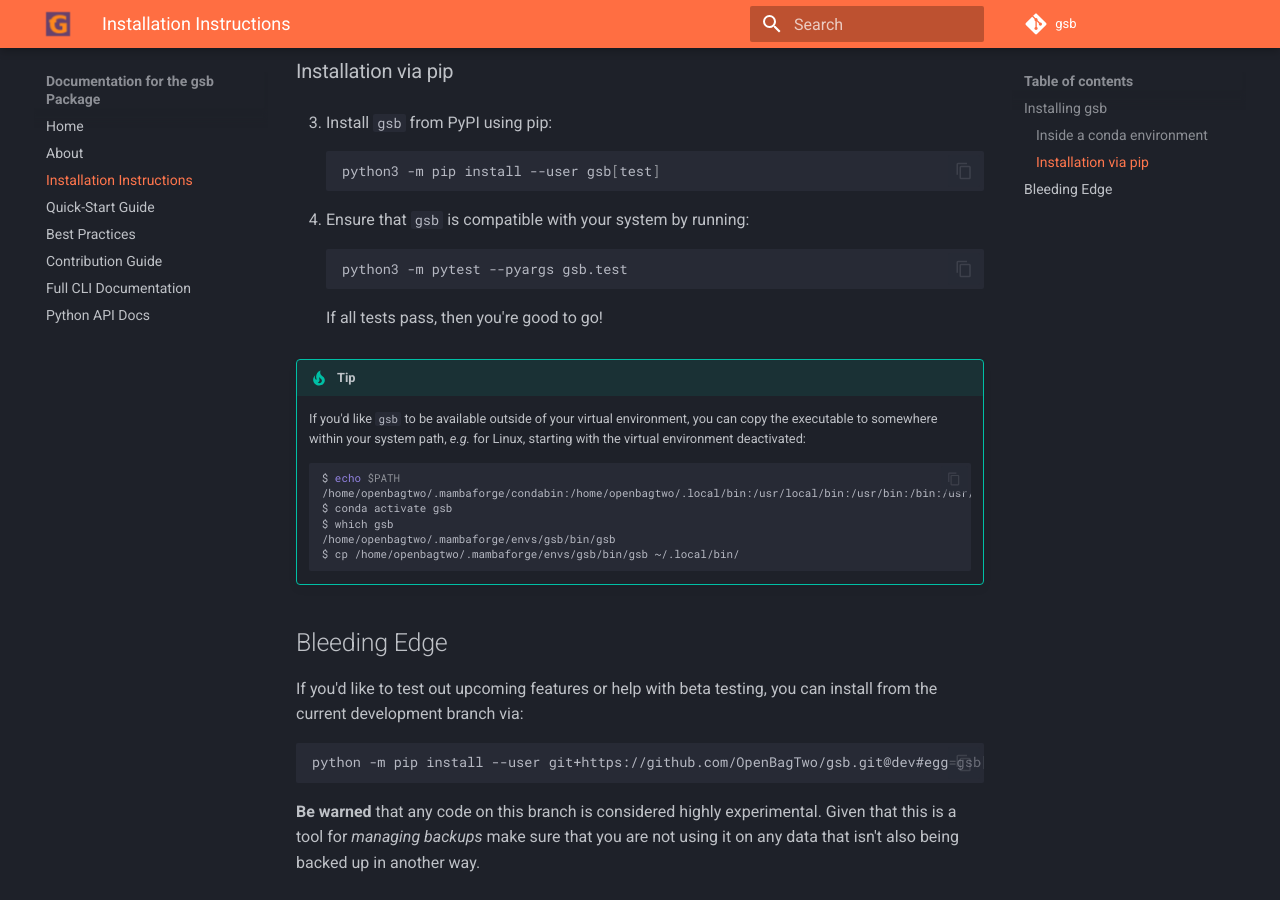
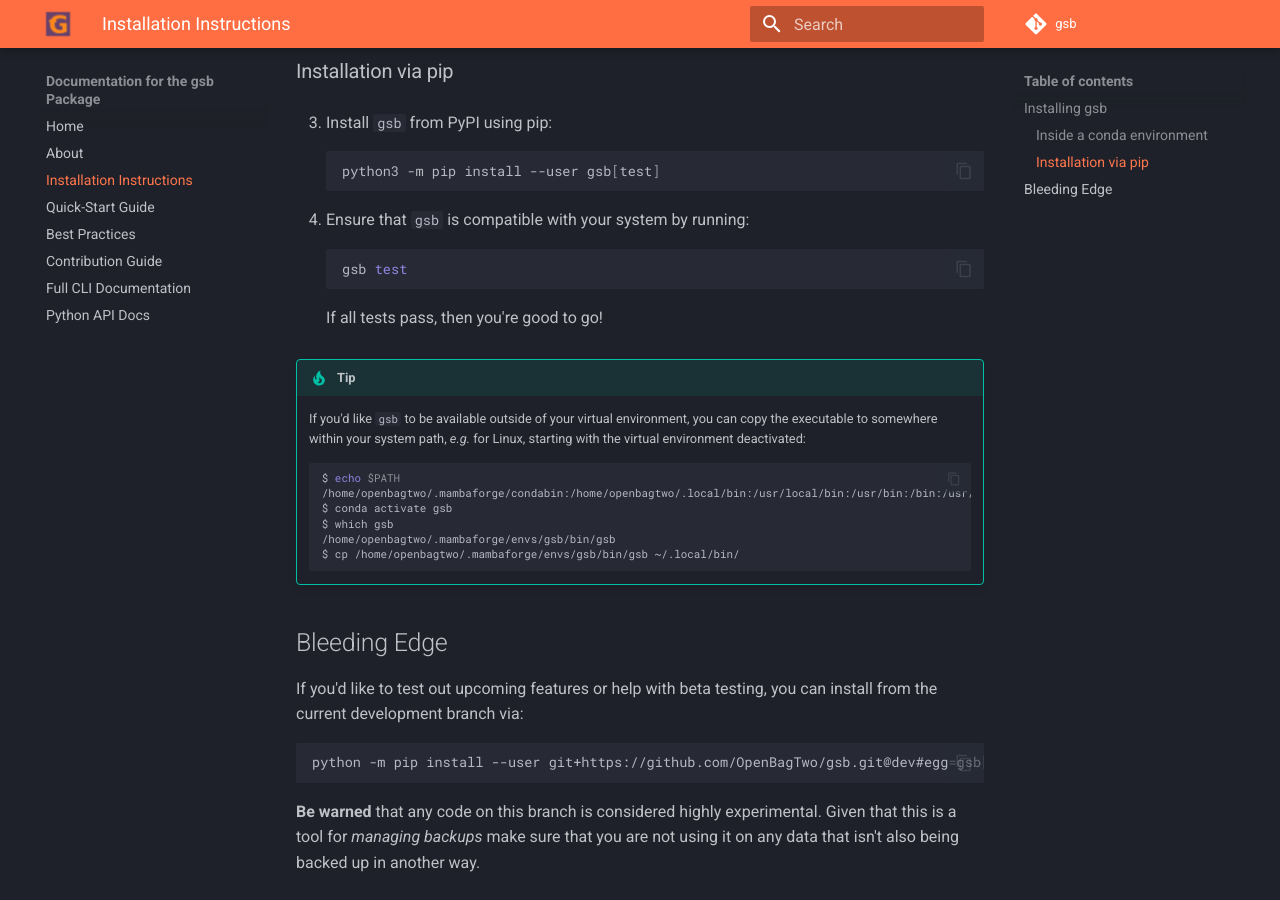
Before and after one commit to OpenBagTwo/gsb, an MkDocs documentation site: the page built from docs/installation.md, in a window 1280 px wide and 900 px high, scrolled down 826 px. Built offline with MkDocs 1.6.1 and Material for MkDocs 9.7.7, drawn with Linux system fonts in a browser that asks for light colours; comment, search, counter and statistics services are not loaded; the version menu is left out.

Commit message:
Oh yeah, we're dogfooding the 💩 out of this entrypoint

````diff
--- a/docs/installation.md
+++ b/docs/installation.md
@@ -42,7 +42,7 @@ Then continue onto the next section.
 
 4. Ensure that `gsb` is compatible with your system by running:
     ```bash
-    python3 -m pytest --pyargs gsb.test
+    gsb test
     ```
     If all tests pass, then you're good to go!
 
````
Also changed, not shown: 2 other files.
